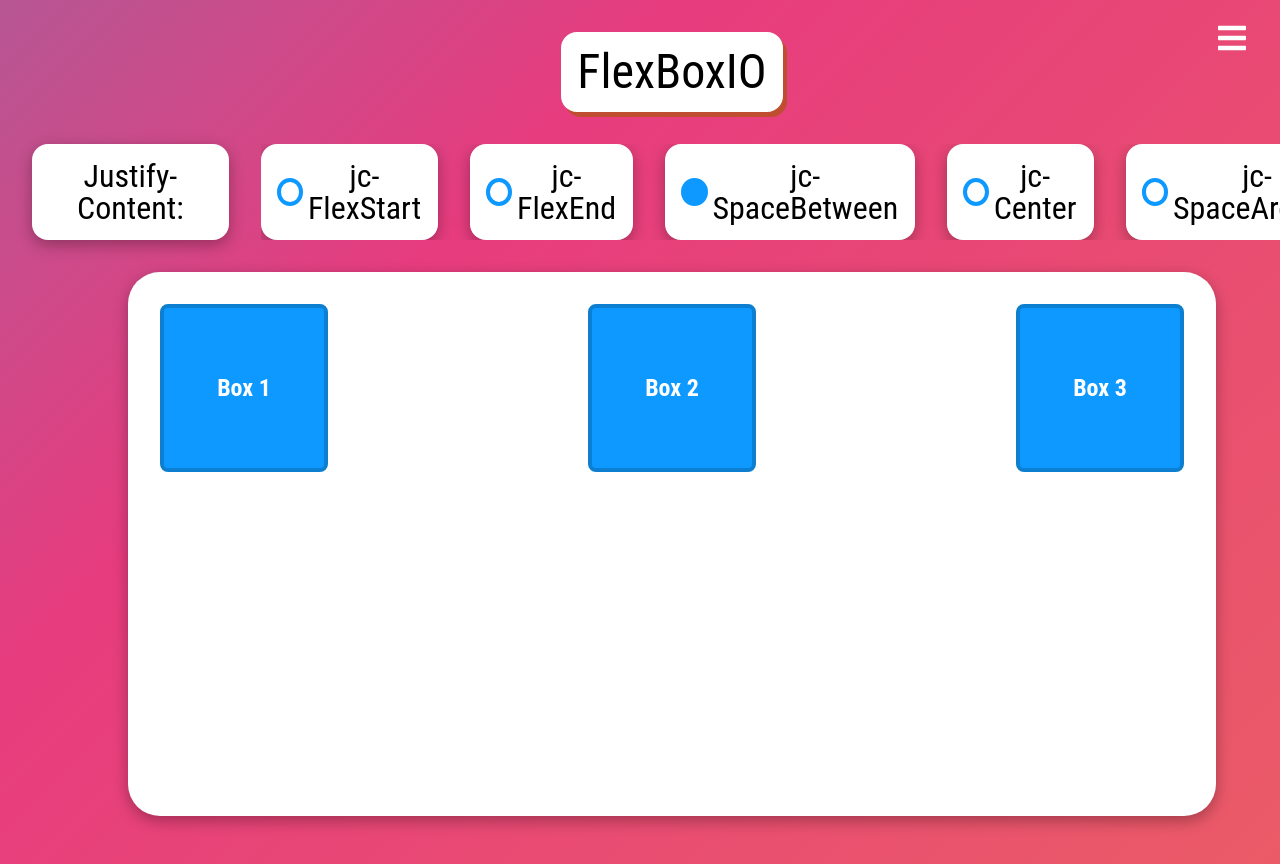
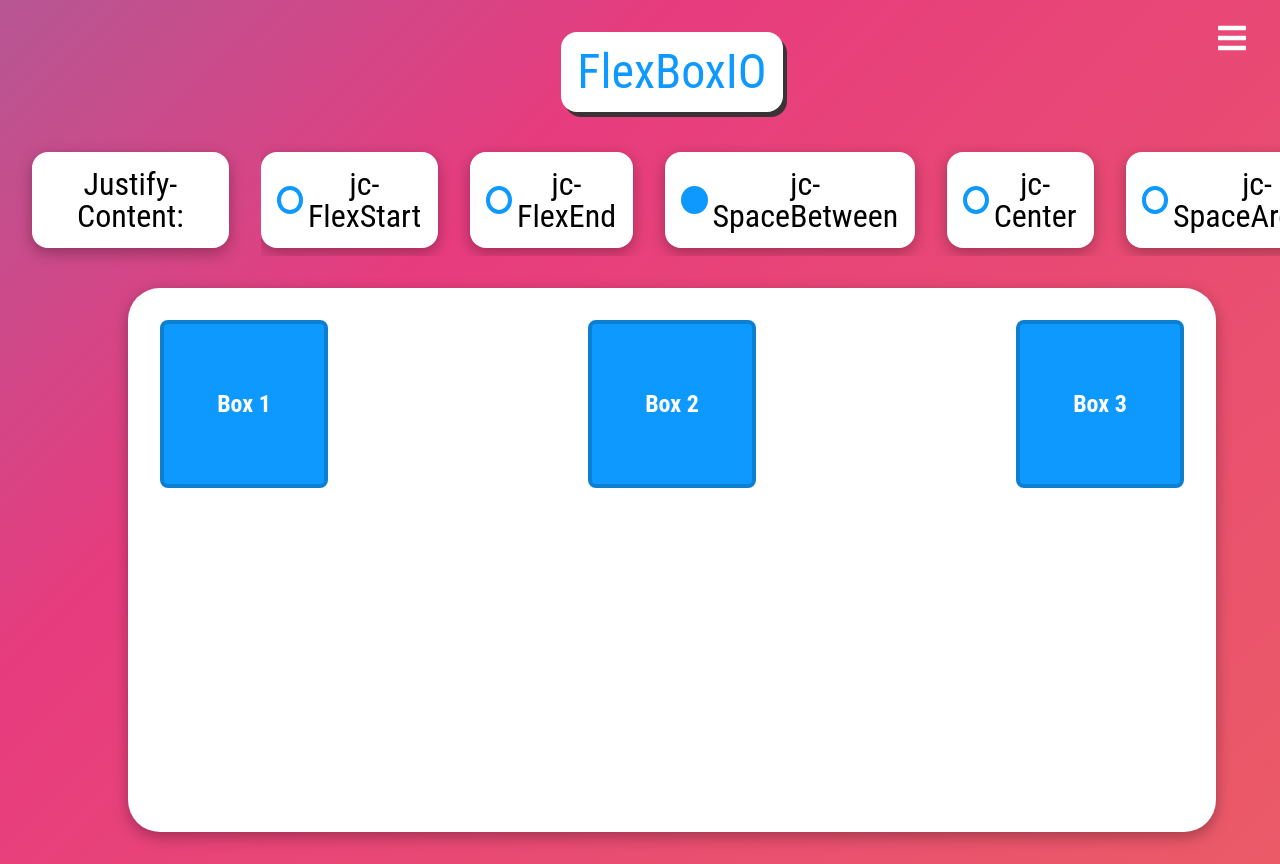
Before and after one commit to josephpicardat/FlexboxIO, a React (Create React App) app: page / in a window 1280 px wide. Shown: the top 864 px of the page. Built offline with nearby package versions, Linux system fonts and the light colour scheme.

Commit message:
added border-shadow when hovering over flex elements

```diff
--- a/src/components/css/Body.css
+++ b/src/components/css/Body.css
@@ -14,7 +14,8 @@
   padding: 1rem;
   font-size: 3rem;
   margin-bottom: 2rem;
-  box-shadow: 4px 5px #bf4e30;
+  box-shadow: 4px 5px #3a3335;
+  color: #0d99ff;
 }
 
 .selectedProperty {
--- a/src/components/css/Property.css
+++ b/src/components/css/Property.css
@@ -16,6 +16,7 @@
 }
 
 .propertyList {
+  height: 7rem;
   display: flex;
   align-items: center;
   overflow-x: scroll;
@@ -31,6 +32,10 @@
   margin-right: 2rem;
   display: flex;
   align-items: center;
+}
+
+.propertyItems:hover {
+  box-shadow: 2px 3px #3a3335;
 }
 
 .propertyButtons {
```
